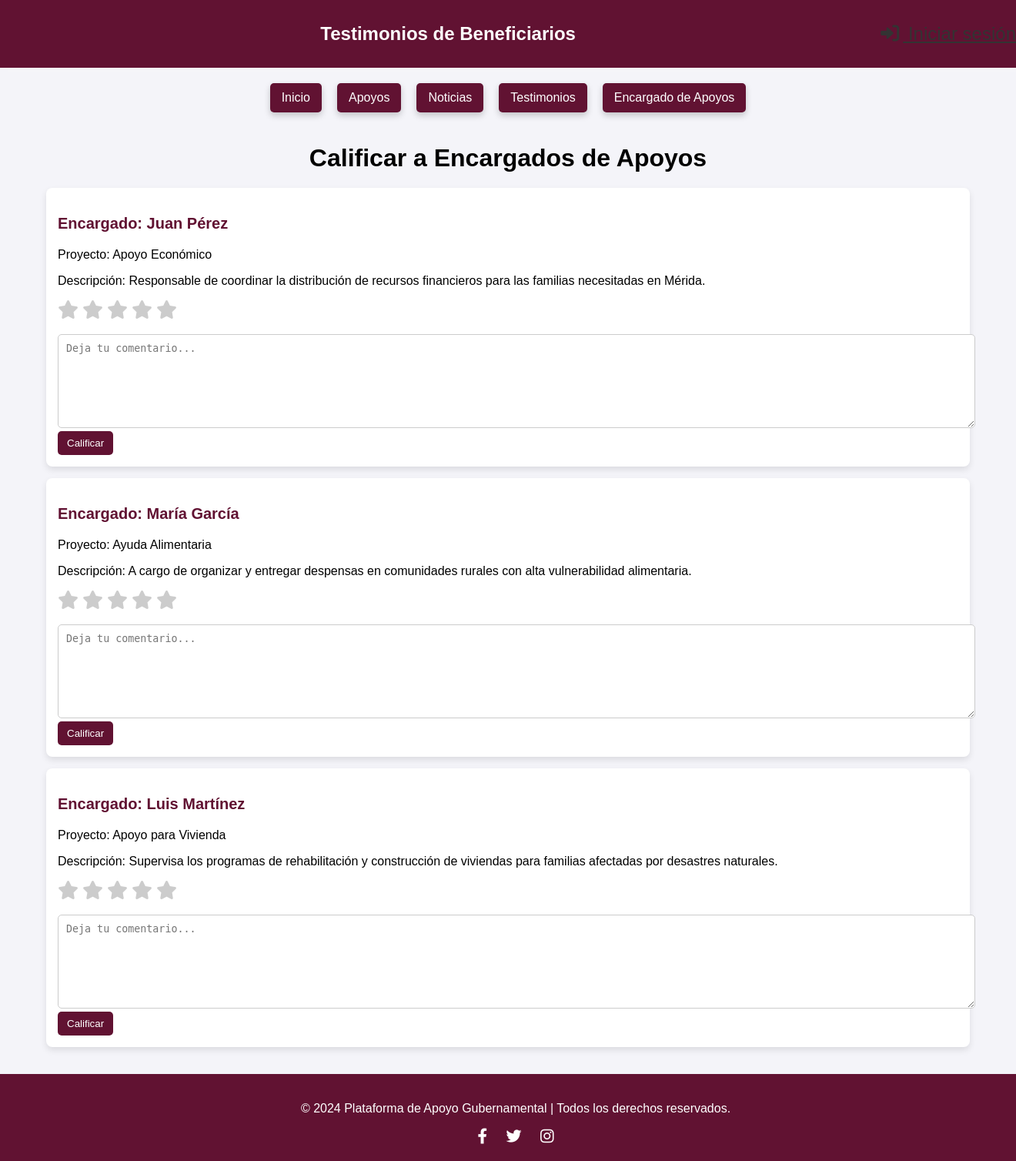
After one commit to DiegoCruz117/gobierno, a PHP site: page /encargados_apoyos.php in a window 1320 px wide. The commit adds this page. Shown: the whole page at 77% size. Run offline with PHP 8.4, Linux system fonts and the light colour scheme.

Commit message:
Add files via upload

```diff
--- a/apoyos.php
+++ b/apoyos.php
@@ -79,7 +79,7 @@ session_start();
 
     <div class="apoyo">
       <h3><i class="fas fa-hand-holding-usd"></i> Apoyo Económico </h3>
-      <p>Este apoyo está dirigido a familias de bajos recursos para cubrir necesidades básicas durante la pandemia.</p>
+      <p>Este programa proporciona asistencia económica a familias en situación de vulnerabilidad para cubrir sus necesidades básicas.</p>
       <a href="apoyo_economico.php" class="btn_detalle">Ver Detalles</a>
     </div>
 
@@ -91,7 +91,7 @@ session_start();
 
     <div class="apoyo">
       <h3><i class="fas fa-home"></i> Apoyo para Vivienda</h3>
-      <p>Rehabilitación de viviendas dañadas por desastres naturales, incluyendo techos y estructuras básicas.</p>
+      <p>Este programa busca rehabilitar y mejorar las condiciones de vivienda de familias afectadas por desastres naturales.</p>
       <a href="apoyo_vivienda.php" class="btn_detalle">Ver Detalles</a>
     </div>
 
--- a/botones_inicio.php
+++ b/botones_inicio.php
@@ -11,16 +11,16 @@ $rol = isset($_SESSION['rol']) ? $_SESSION['rol'] : ''; // Si no está definida,
     <a href="apoyos.php" class="nav-button">Apoyos</a>
     <a href="noticias.php" class="nav-button">Noticias</a>
     <a href="testimonios.php" class="nav-button">Testimonios</a>
+    <a href="encargados_apoyos.php" class="nav-button">Encargado de Apoyos</a>
 
     <?php if ($rol === 'administrador'): ?>
         <!-- Botones visibles solo para administradores -->
-        <a href="#" class="nav-button">Encargado de Apoyos</a>
+
         <a href="principal.php" class="nav-button">Administrar</a>
     <?php endif; ?>
 
     <?php if ($rol === 'alcalde'): ?>
         <!-- Botones visibles solo para administradores -->
-        <a href="#" class="nav-button">Encargado de Apoyos</a>
         <a href="principal.php" class="nav-button">Administrar</a>
         <a href="#" class="nav-button">Quejas y Sugerencias</a>
     <?php endif; ?>
--- a/crear_noticias.php
+++ b/crear_noticias.php
@@ -33,9 +33,10 @@ $usuario = $_SESSION['username'];
           <!-- Menú de selección de íconos personalizado -->
           <div class="custom-select" >
             <div class="select-selected" onclick="toggleSelect()">
-              <i class="fas fa-newspaper"></i> Selecciona un ícono
+            <i class="fas fa-file-invoice"></i> Selecciona un ícono
             </div>
             <div class="select-items">
+            <div onclick="selectIcon('hand-holding-usd', 'fas fa-hand-holding-usd')"><i class="fas fa-hand-holding-usd"></i> Apoyo Financiero</div>
               <div onclick="selectIcon('newspaper', 'fas fa-newspaper')"><i class="fas fa-newspaper"></i> Noticias</div>
               <div onclick="selectIcon('handshake', 'fas fa-handshake')"><i class="fas fa-handshake"></i> Acuerdos</div>
               <div onclick="selectIcon('bullhorn', 'fas fa-bullhorn')"><i class="fas fa-bullhorn"></i> Anuncios</div>
--- /dev/null
+++ b/encargados_apoyos.php
@@ -0,0 +1,143 @@
+<?php
+session_start();
+?>
+<!DOCTYPE html>
+<html lang="es">
+<head>
+  <meta charset="UTF-8">
+  <meta name="viewport" content="width=device-width, initial-scale=1.0">
+  <title>Testimonios - Apoyo Gubernamental</title>
+  <link rel="stylesheet" href="estilos2.css">
+  <link rel="stylesheet" href="https://cdnjs.cloudflare.com/ajax/libs/font-awesome/6.0.0-beta3/css/all.min.css">
+  <script src="https://code.jquery.com/jquery-3.6.0.min.js"></script>
+</head>
+<body>
+
+<!-- Encabezado -->
+<div class="header ancho">
+    <div class="header-content">
+        <div class="header-left"></div>
+        <div class="header-center">
+            <h2>Testimonios de Beneficiarios</h2>
+        </div>
+        <div class="header-right">
+            <?php if (!isset($_SESSION['username'])): ?>
+                <a href="login.php" class="btn-login">
+                    <i class="fas fa-sign-in-alt"></i> Iniciar sesión
+                </a>
+            <?php else: ?>
+                <a href="salir.php" class="btn-logout">
+                    <i class="fas fa-sign-out-alt"></i> Salir
+                </a>
+            <?php endif; ?>
+        </div>
+    </div>
+</div>
+
+<!-- Contenido principal -->
+<div class="main-content ancho">
+  <?php include "botones_inicio.php"; ?> <!-- Incluye el menú de navegación del dashboard -->
+</div>
+
+<!-- Sección de Calificación -->
+<div class="container2">
+  <h1>Calificar a Encargados de Apoyos</h1>
+
+  <!-- Loop de Encargados -->
+  <?php
+    $encargados = [
+        ['nombre' => 'Juan Pérez', 'proyecto' => 'Apoyo Económico', 'descripcion' => 'Responsable de coordinar la distribución de recursos financieros para las familias necesitadas en Mérida.'],
+        ['nombre' => 'María García', 'proyecto' => 'Ayuda Alimentaria', 'descripcion' => 'A cargo de organizar y entregar despensas en comunidades rurales con alta vulnerabilidad alimentaria.'],
+        ['nombre' => 'Luis Martínez', 'proyecto' => 'Apoyo para Vivienda', 'descripcion' => 'Supervisa los programas de rehabilitación y construcción de viviendas para familias afectadas por desastres naturales.']
+    ];
+
+    foreach ($encargados as $encargado):
+  ?>
+    <div class="encargado">
+      <h3>Encargado: <?php echo $encargado['nombre']; ?></h3>
+      <p>Proyecto: <?php echo $encargado['proyecto']; ?></p>
+      <p>Descripción: <?php echo $encargado['descripcion']; ?></p>
+
+      <!-- Sistema de estrellas -->
+      <div class="stars" data-encargado="<?php echo $encargado['nombre']; ?>">
+        <i class="fas fa-star"></i>
+        <i class="fas fa-star"></i>
+        <i class="fas fa-star"></i>
+        <i class="fas fa-star"></i>
+        <i class="fas fa-star"></i>
+      </div>
+
+      <!-- Caja de comentarios -->
+      <textarea class="comment-box" placeholder="Deja tu comentario..."></textarea>
+
+      <button class="rate-btn" data-encargado="<?php echo $encargado['nombre']; ?>">Calificar</button>
+    </div>
+  <?php endforeach; ?>
+</div>
+
+<script>
+$(document).ready(function() {
+    // Marcar las estrellas al hacer clic
+    $(".stars i").click(function() {
+        var encargado = $(this).parent().data("encargado");
+        var rating = $(this).index() + 1; // Índice de la estrella seleccionada
+        $(this).parent().children("i").removeClass("rated"); // Resetear las estrellas
+        $(this).prevAll().addClass("rated"); // Rellenar las estrellas hasta la seleccionada
+        $(this).addClass("rated"); // Marcar la estrella seleccionada
+
+        // Guardar internamente la calificación
+        $(this).parent().data("rating", rating);
+    });
+
+    // Enviar calificación y comentario cuando se haga clic en el botón
+    $(".rate-btn").click(function() {
+        var encargado = $(this).data("encargado");
+        var rating = $(this).parent().find(".stars").data("rating"); // Obtener la calificación
+        var comentario = $(this).parent().find(".comment-box").val(); // Obtener el comentario
+        var usuario_id = $(this).data("usuario-id"); // Suponiendo que tienes el usuario_id en el botón o algún elemento
+
+        if (rating > 0) {
+            // Verificar que el usuario no haya calificado antes
+            $.ajax({
+                url: 'guardar_calificacion.php', // Apunta al archivo PHP que procesará los datos
+                type: 'POST',
+                data: {
+                    encargado: encargado,
+                    rating: rating,
+                    comentario: comentario,
+                    usuario_id: usuario_id // Enviar el usuario_id
+                },
+                success: function(response) {
+                    if (response === "Ya has calificado a este encargado.") {
+                        alert(response); // Mostrar el mensaje de que ya calificó
+                    } else {
+                        alert('¡Calificación guardada exitosamente!');
+                        // Limpiar los campos después de enviar (opcional)
+                        $(this).parent().find(".comment-box").val(""); // Limpiar comentario
+                        $(this).parent().find(".stars i").removeClass("rated"); // Limpiar estrellas
+                    }
+                },
+                error: function(xhr, status, error) {
+                    alert('Hubo un error al guardar la calificación. Intenta nuevamente.');
+                }
+            });
+        } else {
+            alert("Por favor, califica a la persona con al menos 1 estrella.");
+        }
+    });
+});
+</script>
+
+
+<!-- Footer -->
+<footer class="footer ancho">
+  <p>© 2024 Plataforma de Apoyo Gubernamental | Todos los derechos reservados.</p>
+  <div class="social-icons">
+    <a href="#"><i class="fab fa-facebook-f"></i></a>
+    <a href="#"><i class="fab fa-twitter"></i></a>
+    <a href="#"><i class="fab fa-instagram"></i></a>
+  </div>
+</footer>
+
+</body>
+</html>
--- a/estilos2.css
+++ b/estilos2.css
@@ -275,3 +275,57 @@ h3 {
 .fa-user {
   font-size: 24px;
 }
+
+
+.encargado {
+  background-color: #fff;
+  padding: 15px;
+  margin-bottom: 15px;
+  border-radius: 8px;
+  box-shadow: 0 4px 8px rgba(0,0,0,0.1);
+}
+
+
+.stars {
+  display: flex;
+  gap: 5px;
+  margin: 10px 0;
+  cursor: pointer;
+}
+
+.stars i {
+  font-size: 24px;
+  color: #ccc;
+}
+
+.stars .rated {
+  color: #ffcc00;
+}
+
+.rate-btn {
+  background-color:var(--color1);
+  color: #fff;
+  padding: 8px 12px;
+  border: none;
+  border-radius: 5px;
+  cursor: pointer;
+}
+
+.rate-btn:hover {
+  background-color:var(--color1);
+}
+
+.comment-box {
+  margin-top: 10px;
+  width: 100%;
+  height: 100px;
+  padding: 10px;
+  border-radius: 5px;
+  border: 1px solid #ccc;
+}
+.container2 {
+  max-width: 1200px;
+  margin: auto;
+  padding: 20px;
+
+}
--- a/menudashboard.php
+++ b/menudashboard.php
@@ -15,6 +15,8 @@
             <li><a href="noticias_admin.php" class="menu_opciones">Noticias</a></li>
             <hr>
             <li><a href="inicio.php" class="menu_opciones">Inicio</a></li>
+            <hr>
+            <li><a href="apoyo_admin.php" class="menu_opciones">apoyos</a></li>
             <!-- <hr>
             <li><a href="alcalde.php" class="menu_opciones">Alcalde</a></li> -->
 
```
Also changed, not shown: apoyo_admin.php (added, +79 -0 lines), crear_programa_apoyos.php (added, +95 -0 lines), gobierno.sql (+80 -5 lines), guardar_calificacion.php (added, +39 -0 lines), guardar_programas_apoyos.php (added, +35 -0 lines).
